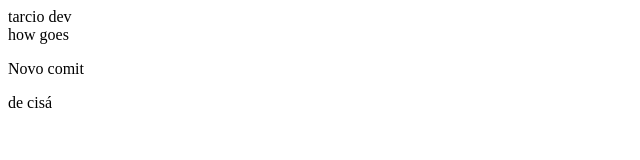
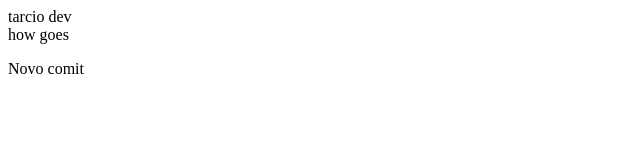
Before and after one commit to tarcisioteixeira/git-course, a plain HTML site: page index.html in a window 1280 px wide. Shown: the full height of the page, 0-640 px from the left. Drawn offline with Linux system fonts and the light colour scheme.

Commit message:
new commit

```diff
--- a/index.html
+++ b/index.html
@@ -12,6 +12,5 @@
     </div>
     how goes
     <p>Novo comit</p>
-    <div>de cisá</div>
 </body>
 </html>
```
